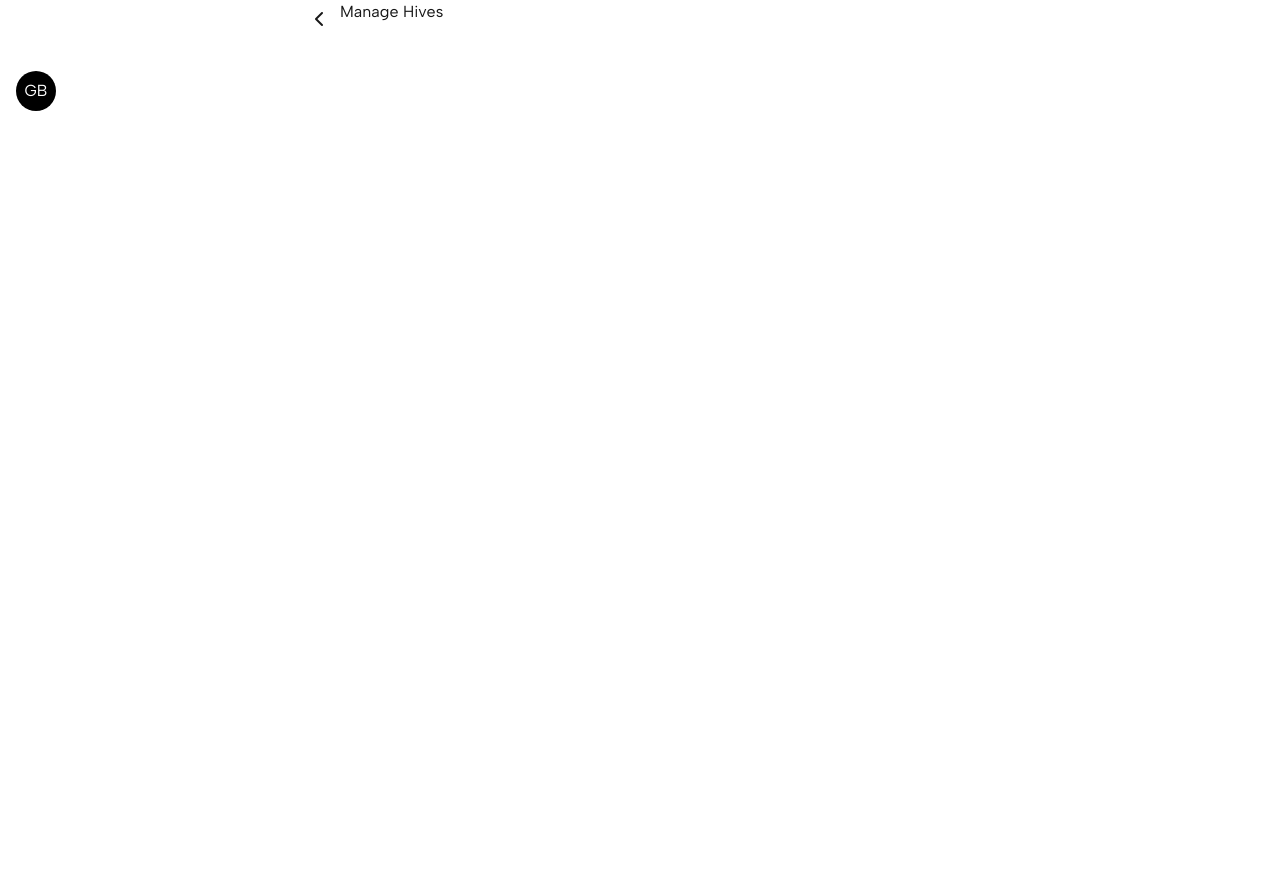
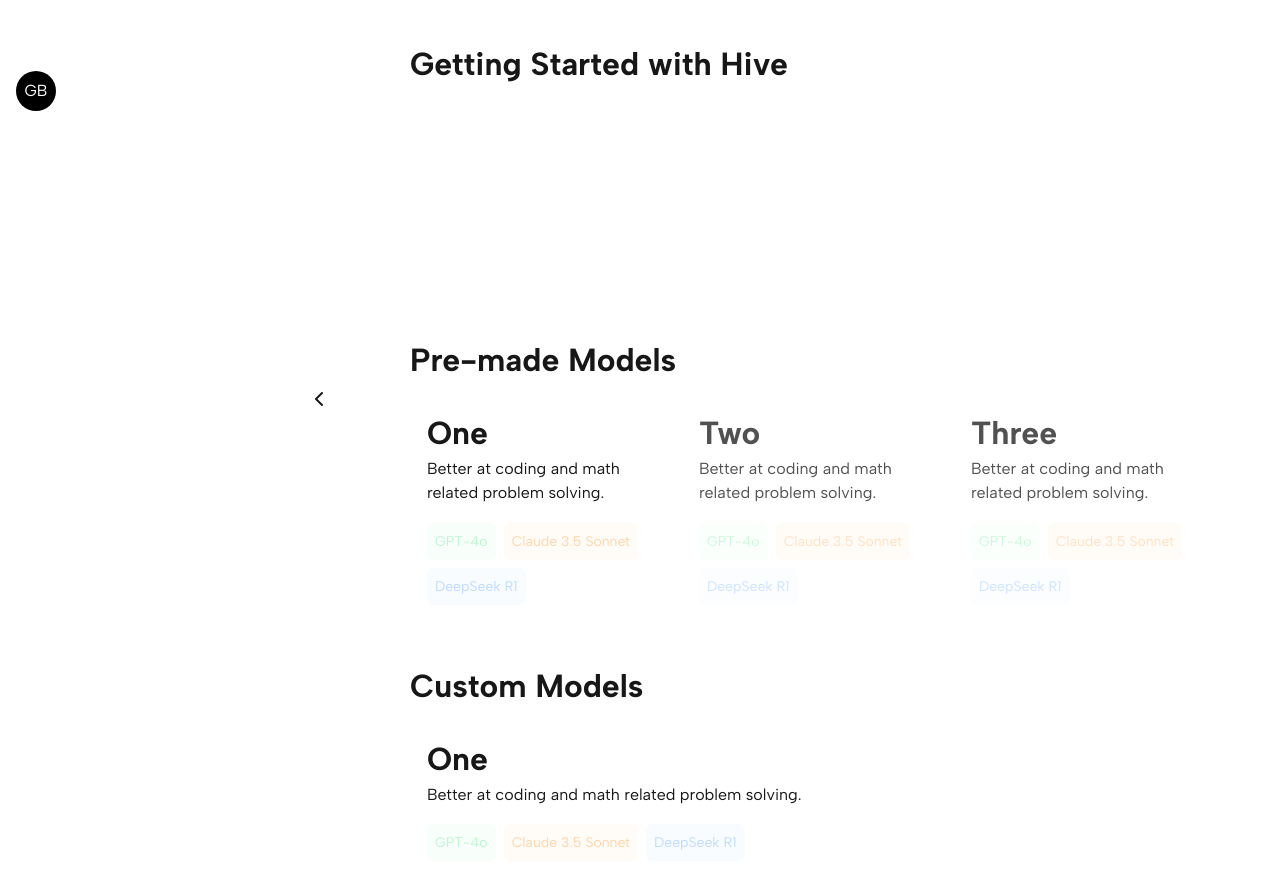
Before and after one commit to gijsvdbeuken/hive, a Next.js app: page /hives in a window 1280 px wide. Shown: the top 888 px of the page. Before the commit the page ends 800 px from the top, so only its background shows below. Built offline with nearby package versions, Linux system fonts and the light colour scheme.

Commit message:
added widgets to the hives management page

```diff
--- a/src/app/components/home/Sidebar.tsx
+++ b/src/app/components/home/Sidebar.tsx
@@ -11,9 +11,9 @@ const Sidebar = () => {
   const [expanded, setExpanded] = useState(true);
 
   return (
-    <>
+    <div className="flex flex-row items-center justify-center">
       {expanded ? (
-        <aside className="w-[300px] bg-white bg-opacity-5 p-4 text-white">
+        <aside className="h-full w-[300px] bg-white bg-opacity-5 p-4 text-white">
           <Image src={logo} alt="Logo" className="w-[125px]" />
           <Account />
           <Navigation />
@@ -22,11 +22,10 @@ const Sidebar = () => {
       ) : (
         ''
       )}
-
       <button onClick={() => (expanded ? setExpanded(false) : setExpanded(true))} className="h-[40px] w-[40px]">
         {expanded ? <i className="fa-solid fa-chevron-left"></i> : <i className="fa-solid fa-chevron-right"></i>}
       </button>
-    </>
+    </div>
   );
 };
 
--- a/src/app/components/sidebar/History.tsx
+++ b/src/app/components/sidebar/History.tsx
@@ -9,7 +9,7 @@ const History = () => {
           <p className="text-white text-opacity-50">Dummy converstion</p>
           <small>Created on 11 of March, 10:34</small>
         </div>
-        <div className="border-1 rounded-md border-[1.5px] border-white border-opacity-10 p-2 text-white text-opacity-50">
+        <div className="rounded-md border-[1.5px] border-white border-opacity-10 p-2 text-white text-opacity-50">
           <p className="text-white text-opacity-50">Dummy converstion</p>
           <small>Created on 11 of March, 10:34</small>
         </div>
--- a/src/app/components/sidebar/Navigation.tsx
+++ b/src/app/components/sidebar/Navigation.tsx
@@ -10,7 +10,7 @@ const Navigation = () => {
       <div className="my-2 h-[1.5px] w-full rounded-full bg-white bg-opacity-10"></div>
       <nav>
         <ul>
-          <li className={pathname === '/' ? 'flex items-center rounded-md bg-white bg-opacity-5 py-2' : 'flex items-center py-2 text-white text-opacity-50'}>
+          <li className={pathname === '/' ? 'flex items-center rounded-md bg-white bg-opacity-10 py-2' : 'flex items-center py-2 text-white text-opacity-50'}>
             <div className="flex w-[40px] justify-center">
               <i className="fa-regular fa-message"></i>
             </div>
@@ -18,7 +18,7 @@ const Navigation = () => {
               Chat
             </Link>
           </li>
-          <li className={pathname === '/hives' ? 'flex items-center rounded-md bg-white bg-opacity-5 py-2' : 'flex items-center py-2 text-white text-opacity-50'}>
+          <li className={pathname === '/hives' ? 'flex items-center rounded-md bg-white bg-opacity-10 py-2' : 'flex items-center py-2 text-white text-opacity-50'}>
             <div className="flex w-[40px] justify-center">
               <i className="fa-solid fa-hexagon-nodes"></i>
             </div>
@@ -26,7 +26,7 @@ const Navigation = () => {
               Manage Hives
             </Link>
           </li>
-          <li className={pathname === '/settings' ? 'flex items-center rounded-md bg-white bg-opacity-5 py-2' : 'flex items-center py-2 text-white text-opacity-50'}>
+          <li className={pathname === '/settings' ? 'flex items-center rounded-md bg-white bg-opacity-10 py-2' : 'flex items-center py-2 text-white text-opacity-50'}>
             <div className="flex w-[40px] justify-center">
               <i className="fa-solid fa-sliders"></i>
             </div>
--- /dev/null
+++ b/src/app/hives/components/HiveBlock.tsx
@@ -0,0 +1,25 @@
+import React from 'react';
+
+interface HiveBlockProps {
+  selected: boolean;
+  name: string;
+  description: string;
+}
+
+const HiveBlock: React.FC<HiveBlockProps> = ({ selected, name, description }) => {
+  return (
+    <div className={selected ? 'w-full rounded-md border-[1.5px] border-white border-opacity-25 bg-white bg-opacity-5 p-4' : 'w-full rounded-md border-[1.5px] border-white border-opacity-10 bg-opacity-10 p-4 opacity-75'}>
+      <h2 className="text-[32px] font-bold">{name}</h2>
+      <p>{description}.</p>
+      <div className="my-2 h-[1.5px] w-full rounded-full bg-white bg-opacity-10"></div>
+      <div className="flex flex-wrap gap-2">
+        {' '}
+        <small className="rounded-md bg-green-200 bg-opacity-10 p-2 text-[14px] font-normal text-green-200">GPT-4o</small>
+        <small className="rounded-md bg-orange-200 bg-opacity-10 p-2 text-[14px] font-normal text-orange-200">Claude 3.5 Sonnet</small>
+        <small className="rounded-md bg-blue-200 bg-opacity-10 p-2 text-[14px] font-normal text-blue-200">DeepSeek R1</small>
+      </div>
+    </div>
+  );
+};
+
+export default HiveBlock;
--- a/src/app/hives/page.tsx
+++ b/src/app/hives/page.tsx
@@ -1,7 +1,29 @@
-import React from "react";
+import React from 'react';
+import HiveBlock from './components/HiveBlock';
 
 const HivesPage = () => {
-  return <div> Manage Hives</div>;
+  return (
+    <div className="flex h-[100%] flex-col items-center font-albert">
+      <div className="flex w-[800px] flex-col items-start justify-end gap-2 py-10 font-albert text-[32px] font-bold">
+        <h1>Getting Started with Hive</h1>
+        <div className="h-[200px] w-full rounded-md bg-white bg-opacity-25"></div>
+      </div>
+      <div className="flex w-[800px] flex-col items-start justify-end gap-2">
+        <h2 className="font-albert text-[32px] font-bold">Pre-made Models</h2>
+        <div className="flex w-full gap-4">
+          <HiveBlock selected={true} name="One" description="Better at coding and math related problem solving" />
+          <HiveBlock selected={false} name="Two" description="Better at coding and math related problem solving" />
+          <HiveBlock selected={false} name="Three" description="Better at coding and math related problem solving" />
+        </div>
+      </div>
+      <div className="flex w-[800px] flex-col items-start justify-end gap-2 py-10">
+        <h2 className="font-albert text-[32px] font-bold">Custom Models</h2>
+        <div className="flex w-full gap-4">
+          <HiveBlock selected={true} name="One" description="Better at coding and math related problem solving" />
+        </div>
+      </div>
+    </div>
+  );
 };
 
 export default HivesPage;
```
